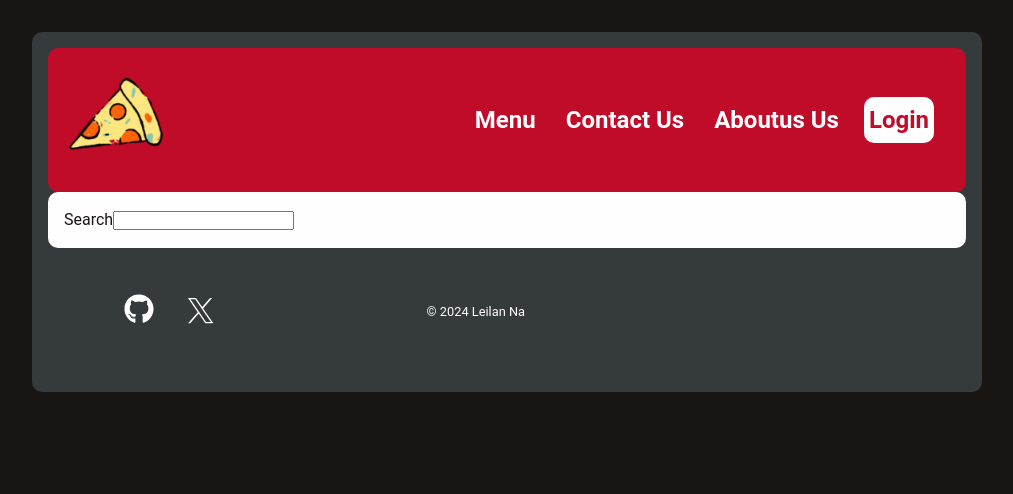
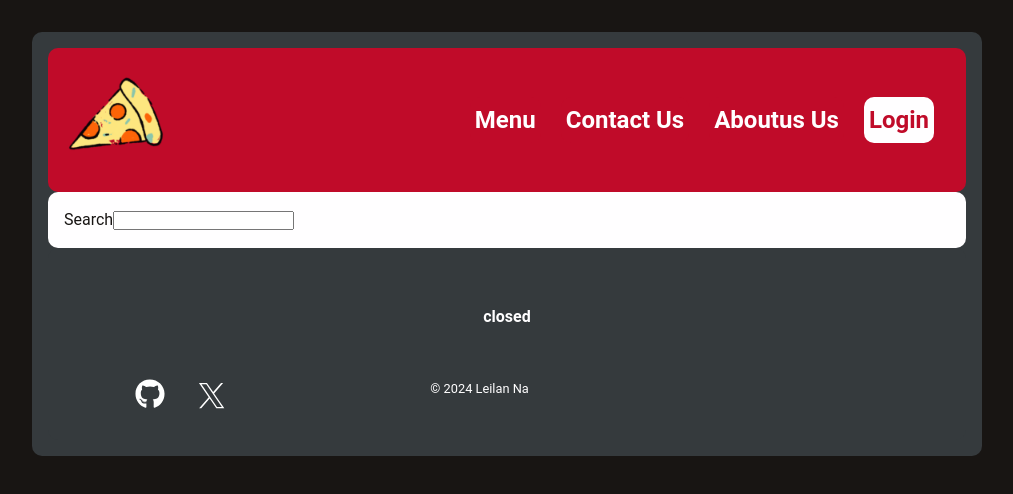
Before and after one commit to naLeilan/Pizza, a React (Vite) app: page / in a window 1280 px wide. Shown: the top 494 px of the page, without its empty margins (133-1146 px from the left). Built offline with nearby package versions, Linux system fonts and the light colour scheme.

Commit message:
aded hour to footer

```diff
--- a/src/App.jsx
+++ b/src/App.jsx
@@ -51,7 +51,7 @@ function App() {
   return (
     <div className="app">
       <Header />
-      <Menu />
+      <Menu name={pizzaData.name} />
       <Footer />
     </div>
   );
--- a/src/Footer.jsx
+++ b/src/Footer.jsx
@@ -1,9 +1,20 @@
 function Footer() {
   const currentYear = new Date().getFullYear();
+  const hour = new Date().getHours();
+  const openHour = 12;
+  const closeHour = 23;
+  const isOpen = hour >= openHour && hour <= closeHour;
+  console.log(isOpen);
 
   return (
     <footer>
+      <div className="hour">
+        <h4>
+          {isOpen ? `We are Open from ${openHour} to ${closeHour} ` : "closed"}
+        </h4>
+      </div>
       <div className="footer-div">
+        <div>
           <a href="https://github.com/naleilan" target="-blank">
             <svg
               className="icons"
@@ -39,6 +50,7 @@ function Footer() {
         </p>
         <p></p>
         <p></p>
+      </div>
     </footer>
   );
 }
--- a/src/Menu.jsx
+++ b/src/Menu.jsx
@@ -1,9 +1,9 @@
 import Pizza from "./Pizza";
 
-function Menu() {
+function Menu({ name }) {
   return (
     <div>
-      <Pizza />
+      <Pizza name={name} />
     </div>
   );
 }
--- a/src/index.css
+++ b/src/index.css
@@ -122,8 +122,9 @@ footer {
   background-color: var(--color-gray);
   border-radius: 10px;
   display: flex;
-  gap: 30px;
-  height: 8rem;
+  flex-direction: column;
+  padding-top: 2rem;
+  height: 12rem;
   align-items: center;
   justify-content: space-around;
   font-size: 0.7rem;
@@ -136,6 +137,17 @@ a {
 
 .copyright {
   font-size: 0.8rem;
+}
+
+.footer-div {
+  display: flex;
+  flex-direction: row;
+  width: 100%;
+  justify-content: space-around;
+}
+
+.hour {
+  font-size: 1rem;
 }
 
 /*************/
```
Lines whose indentation alone changed are shown as unchanged.
